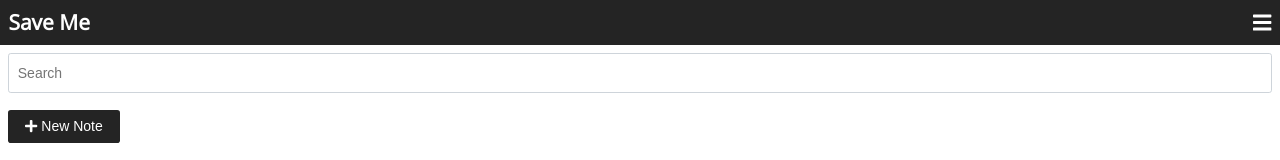
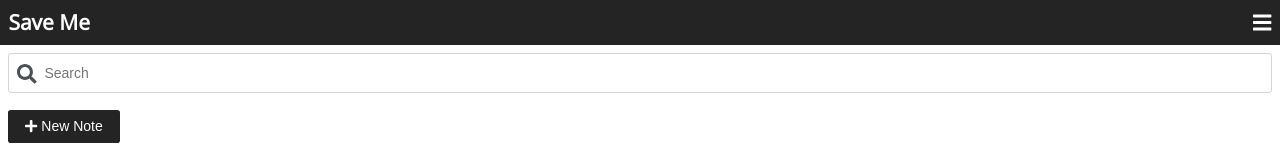
Before and after one commit to lucandrade/saveme, a React (Create React App) app: page / in a window 1280 px wide. Shown: the top 160 px of the page. Built offline with nearby package versions, Linux system fonts and the light colour scheme; what javascript-time-ago would draw is missing.

Commit message:
search style

```diff
--- a/src/Components/NoteForm.js
+++ b/src/Components/NoteForm.js
@@ -1,6 +1,6 @@
-import React, { Component } from 'react';
 import { faPlus } from "@fortawesome/free-solid-svg-icons";
 import { FontAwesomeIcon } from "@fortawesome/react-fontawesome";
+import React, { Component } from 'react';
 
 export default class NoteForm extends Component {
     constructor(props) {
--- a/src/Components/SearchForm.js
+++ b/src/Components/SearchForm.js
@@ -1,3 +1,5 @@
+import { faSearch } from "@fortawesome/free-solid-svg-icons";
+import { FontAwesomeIcon } from "@fortawesome/react-fontawesome";
 import React, { Component } from 'react';
 
 export default class SearchForm extends Component {
@@ -27,7 +29,11 @@
         return (
             <form className="sm-form sm-form-search" autoComplete="off" onSubmit={this.onSubmit.bind(this)}>
                 <div className="sm-form-group">
+                    <label htmlFor="search" className="sm-icon">
+                        <FontAwesomeIcon icon={faSearch} />
+                    </label>
                     <input type="text"
+                            id="search"
                             className="sm-form-control"
                             value={q}
                             placeholder="Search"
--- a/src/scss/form.scss
+++ b/src/scss/form.scss
@@ -27,8 +27,26 @@
     }
 
     &.sm-form-search {
-        .sm-form-control {
-            margin-bottom: 0;
+        .sm-form-group {
+            position: relative;
+
+            .sm-form-control {
+                margin-bottom: 0;
+                padding-left: 1.3 + ($spacing * 2);
+            }
+
+            .sm-icon {
+                position: absolute;
+                top: $spacing + 0.2;
+                left: $spacing;
+                margin: 0;
+                display: inline;
+
+                svg {
+                    font-size: $font-size * 1.4;
+                    color: #495057;
+                }
+            }
         }
     }
 }
```
